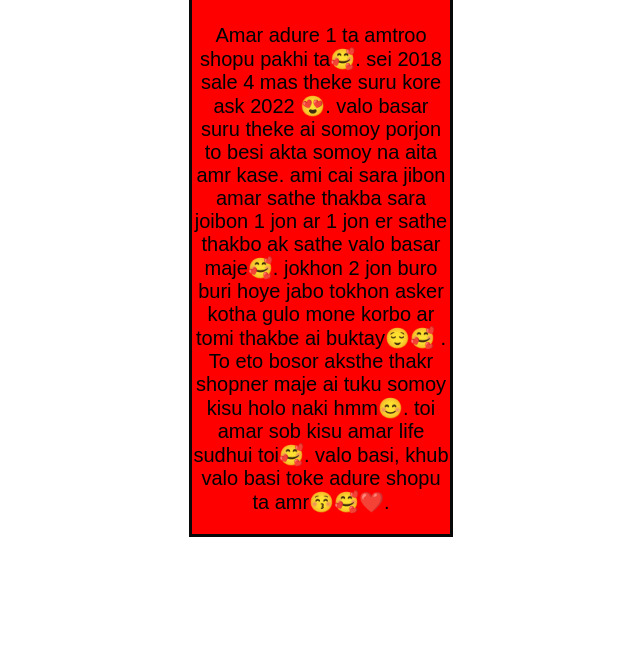
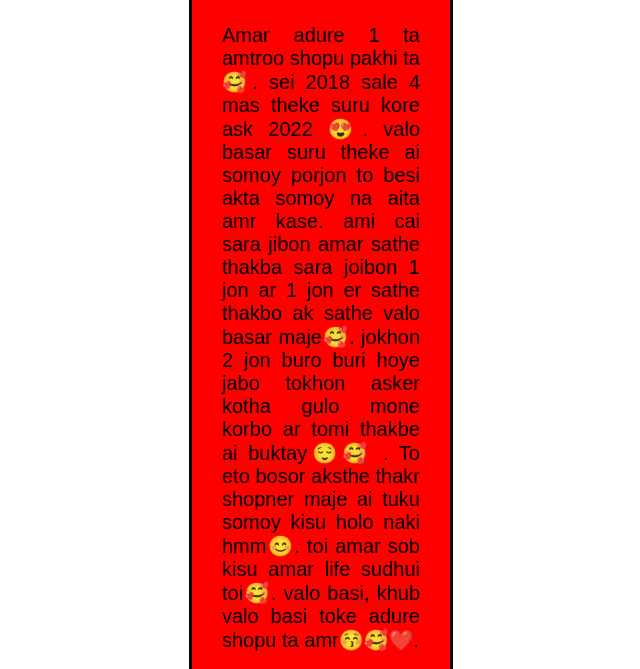
Before and after one commit to mdnayeemshikder/my-3rd-repo, a plain HTML site: page index.html in a window 1280 px wide. Shown: the part 131-800 px from the top of the page, without its empty margins (319-959 px from the left). Drawn offline with Linux system fonts and the light colour scheme.

Commit message:
amader valo basa

```diff
--- a/index.html
+++ b/index.html
@@ -10,7 +10,8 @@
   <body>
     <div class="amrasobai">
       <h1>Amar valo basar putul </h1>
-      <p>
+      <div class="valobasa">
+        <p>
         Amar adure 1 ta amtroo shopu pakhi ta🥰.
         sei 2018 sale 4 mas theke suru kore ask 2022 😍.
         valo basar suru theke ai somoy porjon to besi akta somoy na aita amr kase.
@@ -18,7 +19,11 @@
         jokhon 2 jon buro buri hoye jabo tokhon asker kotha gulo mone korbo ar tomi thakbe ai buktay😌🥰 .
         To eto bosor aksthe thakr shopner maje ai tuku somoy kisu holo naki hmm😊.
         toi amar sob kisu amar life sudhui toi🥰.
-        valo basi, khub valo basi toke adure shopu ta amr😚🥰❤️.</p>
+        valo basi, khub valo basi toke adure shopu ta amr😚🥰❤️.
+      </p>
+    </div>
+
+        <img src="91909539_251836745954886_8272628150542794752_n.jpg" alt="">
 
   </body>
 </html>
--- a/jubu.css
+++ b/jubu.css
@@ -8,4 +8,10 @@
    font-size: 20px;
    margin-left: 500px;
    margin-right: 500px;
+   text-align: center;
 }
+.valobasa{
+    text-align: justify;
+    padding-left: 30px;
+    padding-right: 30px;
+}
```
Also changed, not shown: 91909539_251836745954886_8272628150542794752_n.jpg (added).
